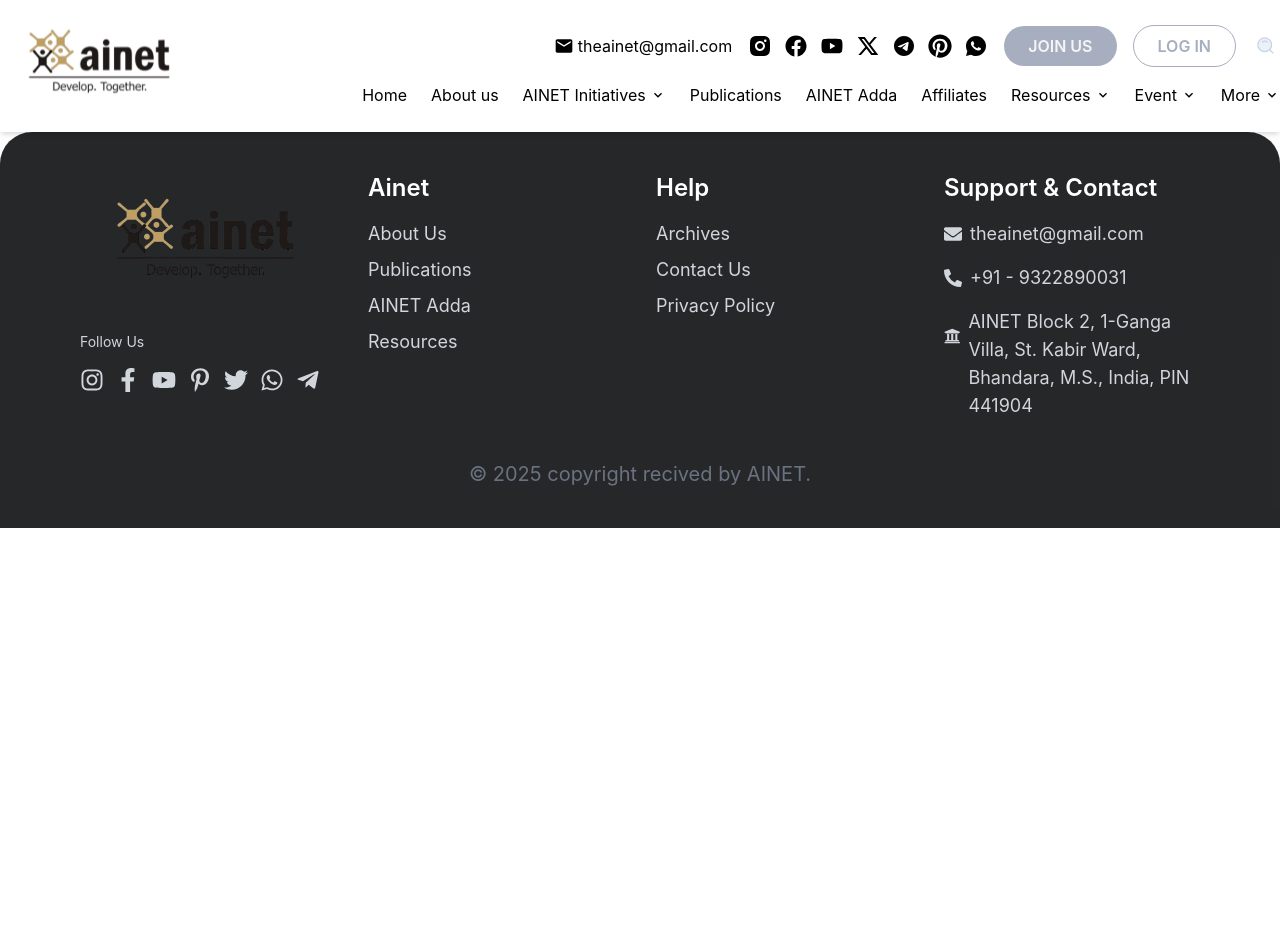
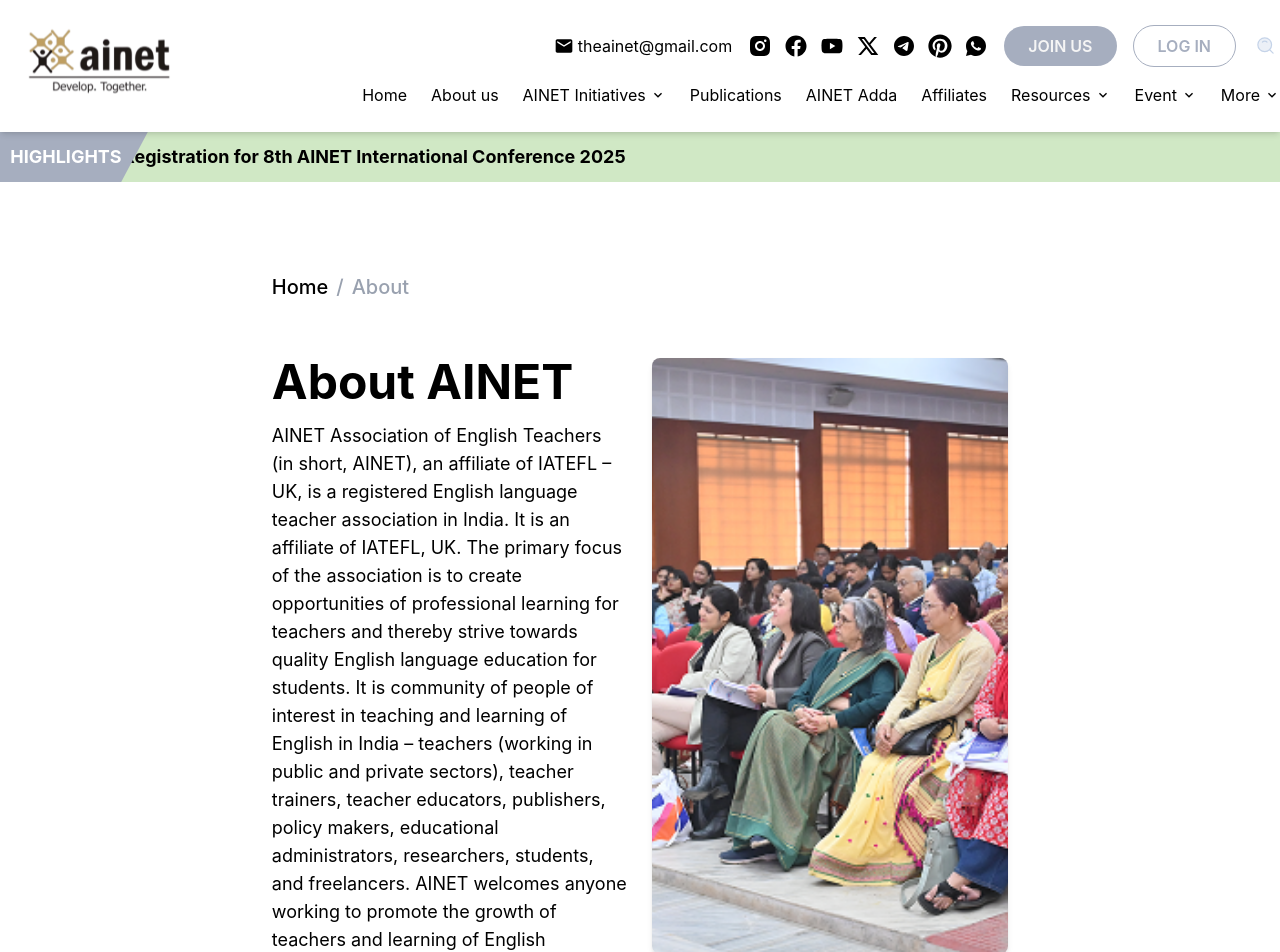
Before and after one commit to yadavswapnil25/AINET2-Web, a React (Vite) app: page /about in a window 1280 px wide. Shown: the top 952 px of the page. Before the commit the page ends 800 px from the top, so only its background shows below. Built offline with nearby package versions, Linux system fonts and the light colour scheme.

Commit message:
About section 1 done

```diff
--- a/src/App.jsx
+++ b/src/App.jsx
@@ -4,6 +4,7 @@ import Home from "./Pages/Home";
 import Navbar from "./Components/shared/Navbar";
 import Footer from "./Components/shared/Footer";
 import Login from "./Pages/Login";
+import About from "./Pages/About";
 
 const App = () => {
   return (
@@ -11,6 +12,7 @@ const App = () => {
       <Navbar />
       <Routes>
         <Route path="/" element={<Home />} />
+        <Route path="/about" element={<About />} />
         <Route path="/Login" element={<Login/>} />
       </Routes>
       <Footer />
--- /dev/null
+++ b/src/Components/specific/About/AboutDetails.jsx
@@ -0,0 +1,51 @@
+import React from 'react';
+import { Link } from 'react-router-dom';
+
+export default function AboutDetails() {
+    return (
+        <div className="w-full md:max-w-[70%] mx-auto md:p-14 pt-[25px] h-auto ">
+            {/* Navigation Bar */}
+            <div className="w-full mx-auto mb-8">
+                <div className="flex items-center text-[20px] font-medium ">
+                    <Link to="/" className="text-black hover:underline">Home</Link>
+                    <span className="mx-2 text-gray-400">/</span>
+                    <span className="text-gray-400">About</span>
+                </div>
+            </div>
+
+            {/* Main Content Section */}
+            <section className="w-full mx-auto mt-14">
+                <div className="flex flex-col lg:flex-row gap-6">
+                    {/* Left Text Content */}
+                    <div className="lg:w-1/2">
+                        <h1 className="text-4xl md:text-5xl font-bold mb-4 ">About AINET</h1>
+                        <p className="text-base md:text-lg">
+                            AINET Association of English Teachers (in short, AINET),
+                            an affiliate of IATEFL – UK, is a registered English
+                            language teacher association in India. It is an affiliate of
+                            IATEFL, UK. The primary focus of the association is to
+                            create opportunities of professional learning for teachers
+                            and thereby strive towards quality English language
+                            education for students. It is community of people of
+                            interest in teaching and learning of English in India –
+                            teachers (working in public and private sectors), teacher
+                            trainers, teacher educators, publishers, policy makers,
+                            educational administrators, researchers, students, and
+                            freelancers. AINET welcomes anyone working to promote
+                            the growth of teachers and learning of English
+                        </p>
+                    </div>
+
+                    {/* Right Image */}
+                    <div className="lg:w-1/2">
+                        <img
+                            src="/aboutBg1.png"
+                            alt="AINET conference with audience"
+                            className="w-full rounded-lg shadow-md object-cover h-full"
+                        />
+                    </div>
+                </div>
+            </section>
+        </div>
+    );
+}
--- /dev/null
+++ b/src/Pages/About.jsx
@@ -0,0 +1,20 @@
+import React from 'react'
+import Highlight from '../Components/shared/Highlight'
+import AboutDetails from '../Components/specific/About/AboutDetails'
+
+
+const About = () => {
+  return (
+    <>
+    <Highlight  heading={"HIGHLIGHTS"} subheading={"Registration for 8th AINET International Conference 2025"}/>
+
+    <div className='w-full h-auto p-4 md:p-[34px] pt-[46px]'>
+    {/* Section 1 */}
+    <AboutDetails/>
+    </div>
+    </>
+
+  )
+}
+
+export default About
--- a/src/Pages/Home.jsx
+++ b/src/Pages/Home.jsx
@@ -39,7 +39,7 @@ const Home = () => {
         heading={"HIGHLIGHTS"}
         subheading={"Registration for 8th AINET International Conference 2025"}
       />
-      <div className="w-full h-auto p-4 md:p-[34px] pt-[46px]  ">
+      <div className="w-full h-auto p-4 md:p-[34px] pt-[46px]">
         {/* Section 1 */}
         <div
           className="relative w-full h-full md:h-screen rounded-[25px] overflow-hidden z-1 flex flex-col bg-no-repeat bg-cover bg-center"
```
Also changed, not shown: public/aboutBg1.png (added).
